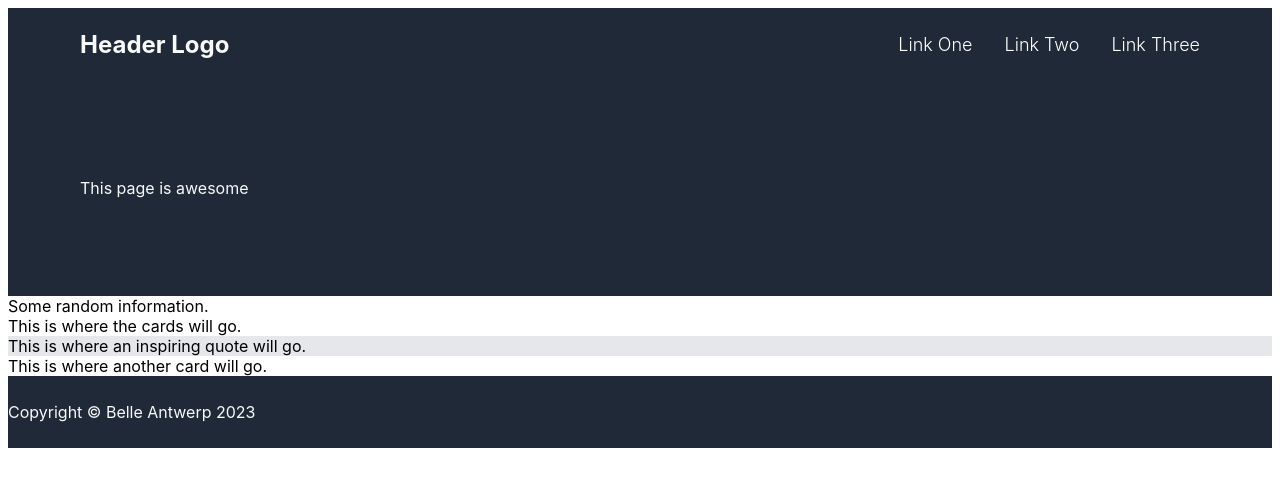
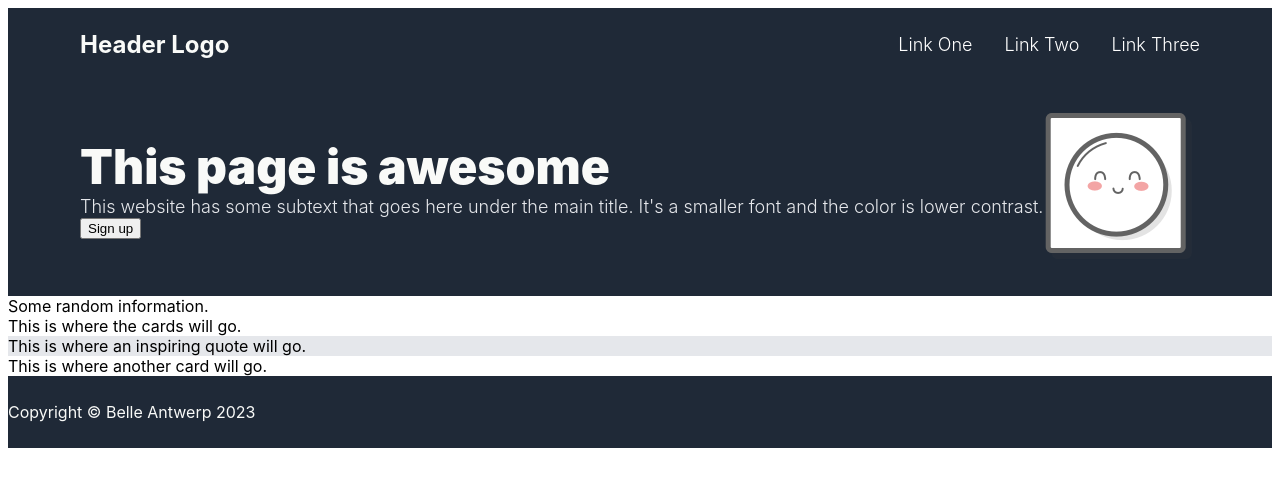
Before and after one commit to belle-antwerp/landing-page, a plain HTML site: page index.html in a window 1280 px wide. Drawn offline with Linux system fonts and the light colour scheme.

Commit message:
Add image, continue formatting header, adjust HTML

```diff
--- a/index.html
+++ b/index.html
@@ -18,7 +18,21 @@
     </div>
 
     <div class="one">
-        This page is awesome
+
+        <div class="one-a">
+            <div class="heading">
+                This page is awesome
+            </div>
+            <div class="body">
+                This website has some subtext that goes here under the main title. It's a smaller font and the color is lower contrast.
+            </div>
+            <button>Sign up</button>
+        </div>
+
+        <div class="one-b">
+            <img src="images/mochi.png" alt="Mochi icon">
+        </div>
+
     </div>
 
     <div class="two">
--- a/styles.css
+++ b/styles.css
@@ -16,15 +16,6 @@ body {
     font-weight: bold;
 }
 
-.one {
-    background-color: #1F2937;
-    color: #F9Faf8;
-    height: 216px;
-    display: flex;
-    align-items: center;
-    padding: 0 72px;
-}
-
 ul {
     list-style-type: none;
     margin: 0;
@@ -38,6 +29,26 @@ ul {
 a {
     color: white;
     text-decoration: none;
+}
+
+.one {
+    background-color: #1F2937;
+    color: #F9Faf8;
+    height: 216px;
+    display: flex;
+    align-items: center;
+    padding: 0 72px;
+}
+
+.heading {
+    font-size: 48px;
+    font-weight: 900;
+}
+
+.body {
+    font-size: 18px;
+    font-weight: 300;
+    color: #E5e7eb;
 }
 
 .two {
```
Also changed, not shown: images/mochi.gif (added), images/mochi.jpg (added), images/mochi.png (added), images/mochi.svg (added).
